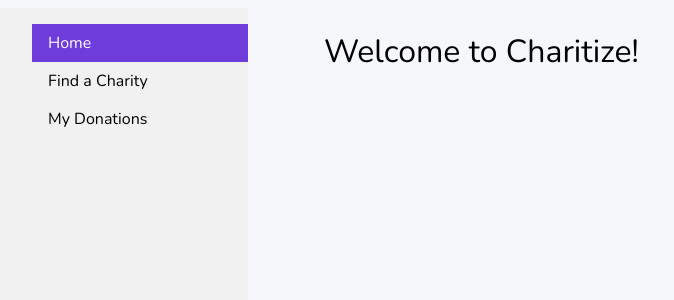
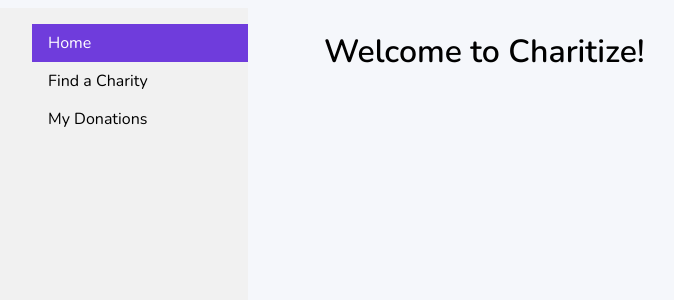
Before and after one commit to Uzair5162/Charitize, a Flask app: page / in a window 1280 px wide. Shown: the top 300 px of the page, without its empty margins (16-690 px from the left). Run offline with Flask 2, Linux system fonts and the light colour scheme.

Commit message:
styles and config.py

```diff
--- a/app.py
+++ b/app.py
@@ -3,7 +3,7 @@ from flask_sqlalchemy import SQLAlchemy
 from datetime import datetime
 import requests
 import json
-import config   #File with app credentials
+import config   #File with api credentials
 
 app_id = config.app_id
 app_key = config.app_key
--- a/static/css/styles.css
+++ b/static/css/styles.css
@@ -5,7 +5,7 @@ body {
 
 h1 {
     font-family: nunito;
-    font-weight: 400;
+    font-weight: 600;
 }
 
 /* SIDEBAR */
--- a/templates/base.html
+++ b/templates/base.html
@@ -8,7 +8,7 @@
 
         <!-- Google Fonts -->
         <link rel="preconnect" href="https://fonts.gstatic.com">
-        <link href="https://fonts.googleapis.com/css2?family=Nunito:wght@300;400&display=swap" rel="stylesheet">
+        <link href="https://fonts.googleapis.com/css2?family=Nunito:wght@300;400;600;700&display=swap" rel="stylesheet">
 
         <link rel="icon" href="{{ url_for('static', filename='assets/charity.png') }}">
 
```
